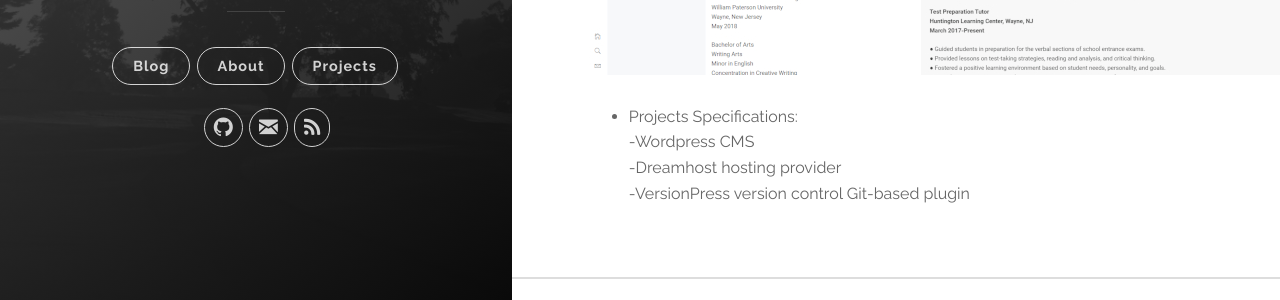
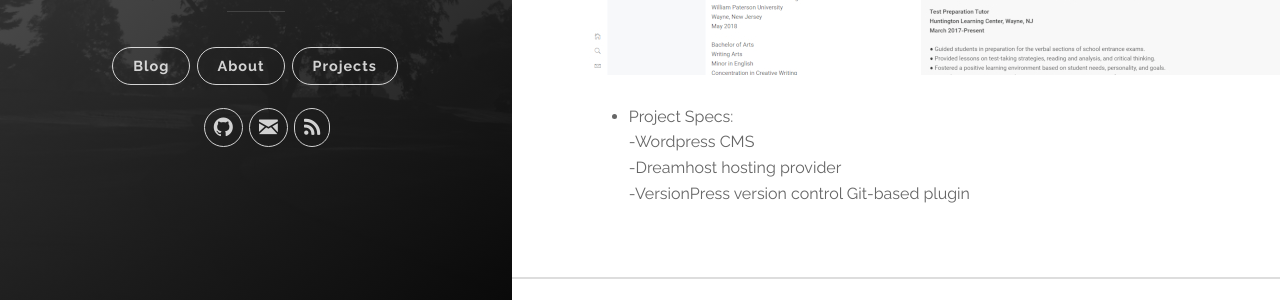
Before and after one commit to csanes/csanes.github.io, a Jekyll site: the page built from projects.md, in a window 1280 px wide. Shown: the part 499-799 px from the top of the page. Built offline with Jekyll 4.4.1, drawn with Linux system fonts in a browser that asks for light colours.

Commit message:
content.

```diff
--- a/projects.md
+++ b/projects.md
@@ -11,7 +11,7 @@
 
 ![Katlynslough.com]({{ site.baseurl }}/images/kat-slough-site.jpg "Katlynslough.com")
 
-* Projects Specifications:
+* Project Specs:
 -Wordpress CMS
 -Dreamhost hosting provider
 -VersionPress version control Git-based plugin
```
